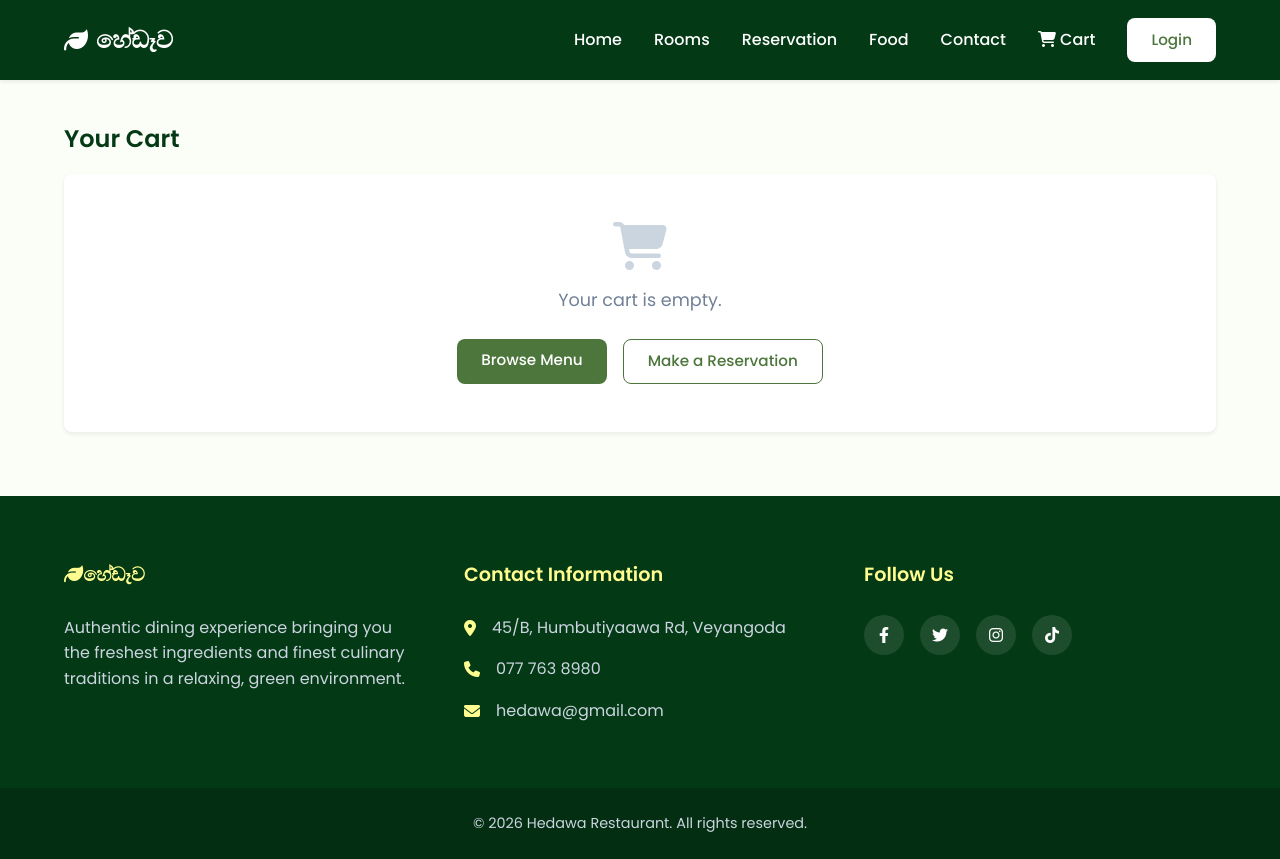
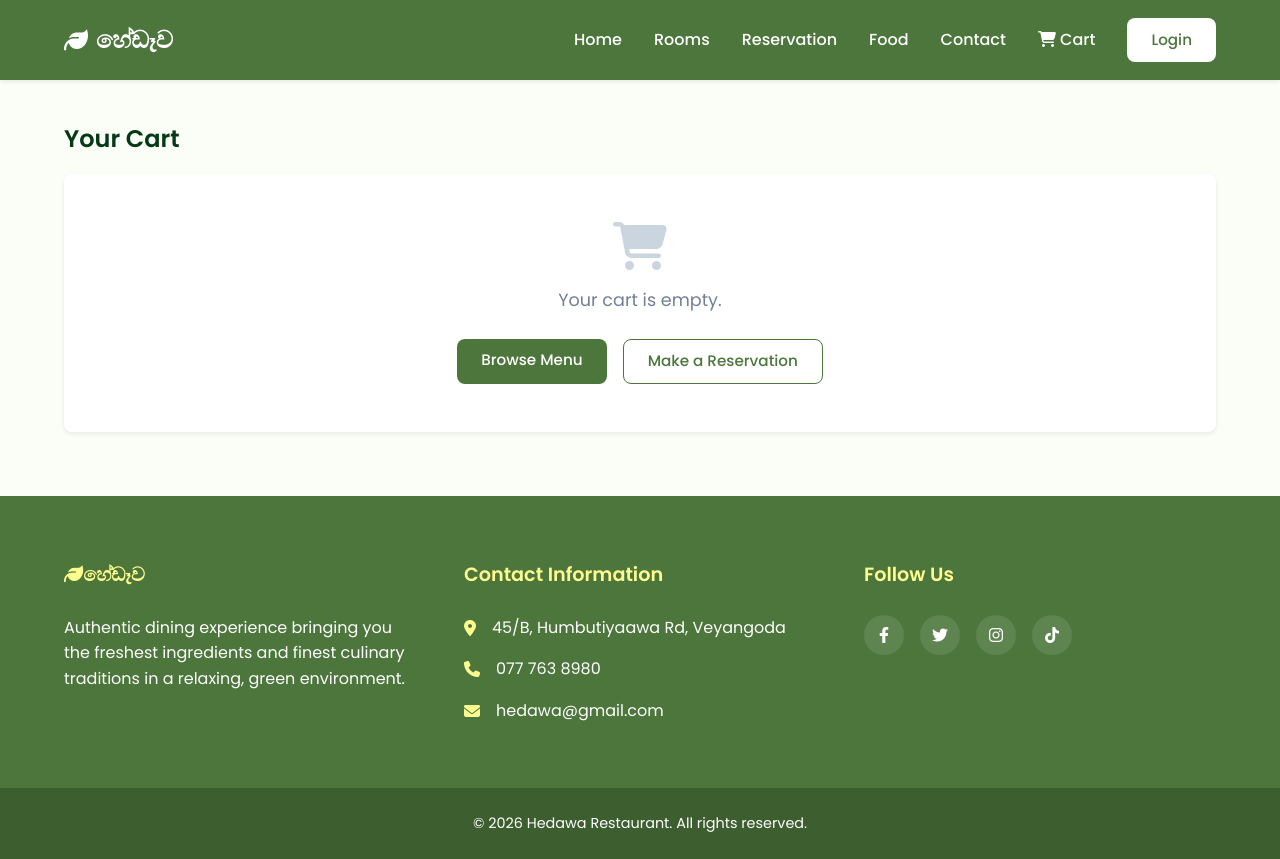
Before and after one commit to dilitha21/hedawa-hotel-project, a PHP site: page /cart.php in a window 1280 px wide. Run offline with PHP 8.4, Linux system fonts and the light colour scheme.

Commit message:
css changes

```diff
--- a/assets/css/style.css
+++ b/assets/css/style.css
@@ -105,7 +105,7 @@ a:hover {
 
 /* --- Navbar / Header --- */
 .header {
-    background-color: var(--primary-dark);
+    background-color: var(--primary);
     box-shadow: var(--shadow-sm);
     position: sticky;
     top: 0;
@@ -170,7 +170,7 @@ a:hover {
 
 /* --- Footer --- */
 .footer {
-    background-color: var(--primary-dark);
+    background-color: var(--primary);
     color: var(--white);
     padding-top: 4rem;
 }
@@ -189,7 +189,7 @@ a:hover {
 }
 
 .footer p {
-    color: #cbd5e0;
+    color: var(--white);
 }
 
 .contact-list {
@@ -201,7 +201,7 @@ a:hover {
     align-items: center;
     gap: 1rem;
     margin-bottom: 1rem;
-    color: #cbd5e0;
+    color: var(--white);
 }
 
 .contact-list i {
@@ -235,7 +235,7 @@ a:hover {
     background-color: rgba(0, 0, 0, 0.2);
     text-align: center;
     padding: 1.5rem;
-    color: #a0aec0;
+    color: var(--white);
     font-size: 0.9rem;
 }
 
```
